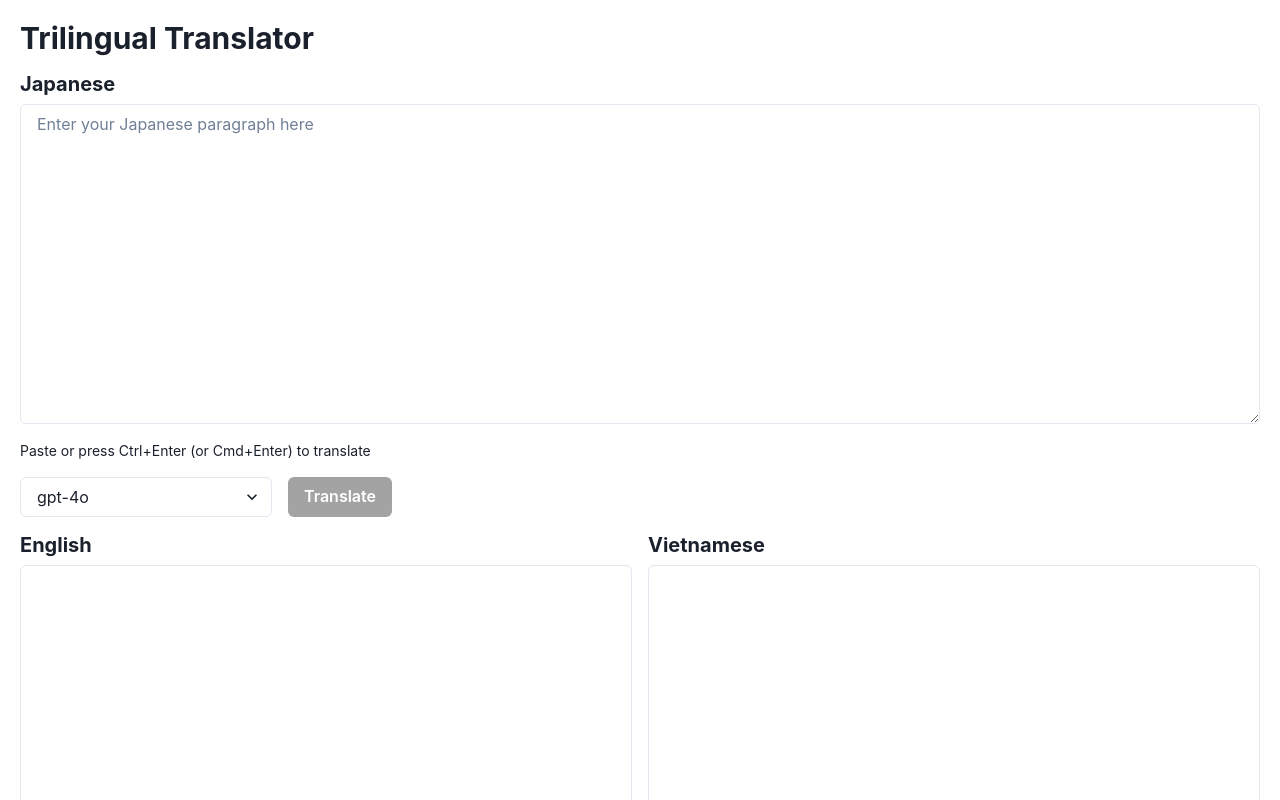
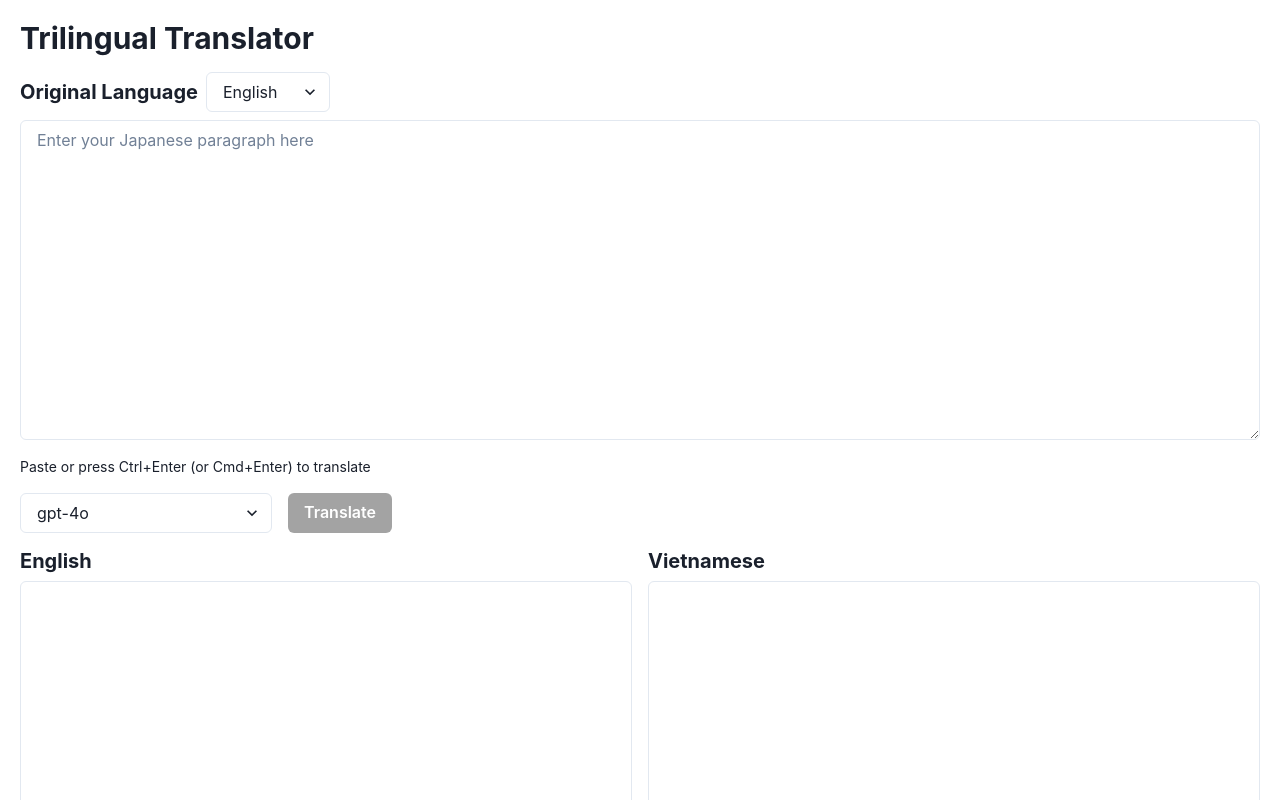
Before and after one commit to LeHoangTuanbk/trilingual-translation, a Next.js app: page / in a window 1280 px wide. Shown: the top 800 px of the page. Built offline with nearby package versions, Linux system fonts and the light colour scheme.

Commit message:
Add: select languages

```diff
--- a/src/features/translation/ui/translation.tsx
+++ b/src/features/translation/ui/translation.tsx
@@ -9,6 +9,7 @@ import {
   Flex,
 } from "@chakra-ui/react";
 import { ChangeEvent, KeyboardEvent, ClipboardEvent } from "react";
+import { Languages } from "@/utils";
 
 type TranslationPresenterProps = {
   input: string;
@@ -21,7 +22,9 @@ type TranslationPresenterProps = {
   onKeyDown: (e: KeyboardEvent<HTMLTextAreaElement>) => void;
   onPaste: (e: ClipboardEvent<HTMLTextAreaElement>) => void;
   onModelChange: (e: ChangeEvent<HTMLSelectElement>) => void;
+  onLanguageChange: (e: ChangeEvent<HTMLSelectElement>) => void;
   onTranslate: (text: string) => void;
+  originalLanguage: string;
 };
 
 export const Translation = ({
@@ -36,14 +39,25 @@ export const Translation = ({
   onPaste,
   onModelChange,
   onTranslate,
+  onLanguageChange,
+  originalLanguage,
 }: TranslationPresenterProps) => {
   return (
     <Box padding="5">
       <Heading as="h1" size="lg" mb="4">
         Trilingual Translator
       </Heading>
-      <Heading as="h2" size="md" mb="2">
-        Japanese
+      <Heading as="h2" size="md" mb="2" w="100%">
+        <Box display="flex" alignItems="center" gap="2">
+          <Text>Original Language</Text>
+          <Select onChange={onLanguageChange} value={originalLanguage} w="10%">
+            {Object.values(Languages).map((language) => (
+              <option key={language} value={language}>
+                {language}
+              </option>
+            ))}
+          </Select>
+        </Box>
       </Heading>
       <Textarea
         value={input}
--- a/src/utils/consts.ts
+++ b/src/utils/consts.ts
@@ -6,8 +6,14 @@ const ANTHROPIC_MODELS = [
   "claude-3-5-sonnet-20240620",
 ];
 
+const Languages = {
+  English: "English",
+  Vietnamese: "Vietnamese",
+  Japanese: "Japanese",
+} as const;
+
 const DEFAULT_MODEL = "gpt-4o";
 
 const MODELS = [...OPENAI_MODELS, ...ANTHROPIC_MODELS];
 
-export { OPENAI_MODELS, ANTHROPIC_MODELS, MODELS, DEFAULT_MODEL };
+export { OPENAI_MODELS, ANTHROPIC_MODELS, MODELS, DEFAULT_MODEL, Languages };
--- a/src/utils/index.ts
+++ b/src/utils/index.ts
@@ -3,4 +3,5 @@ export {
   ANTHROPIC_MODELS,
   MODELS,
   DEFAULT_MODEL,
+  Languages,
 } from "./consts";
```
